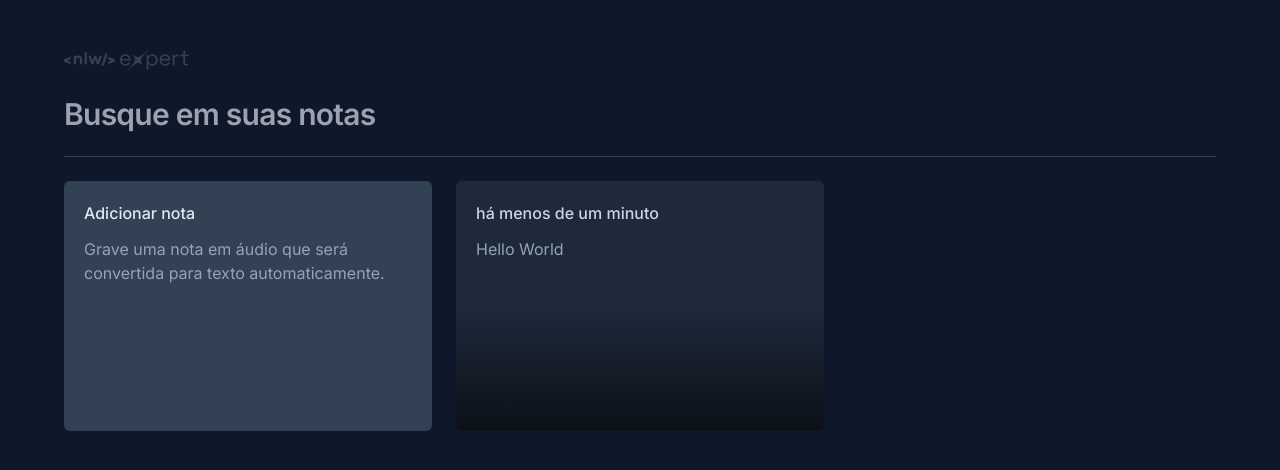
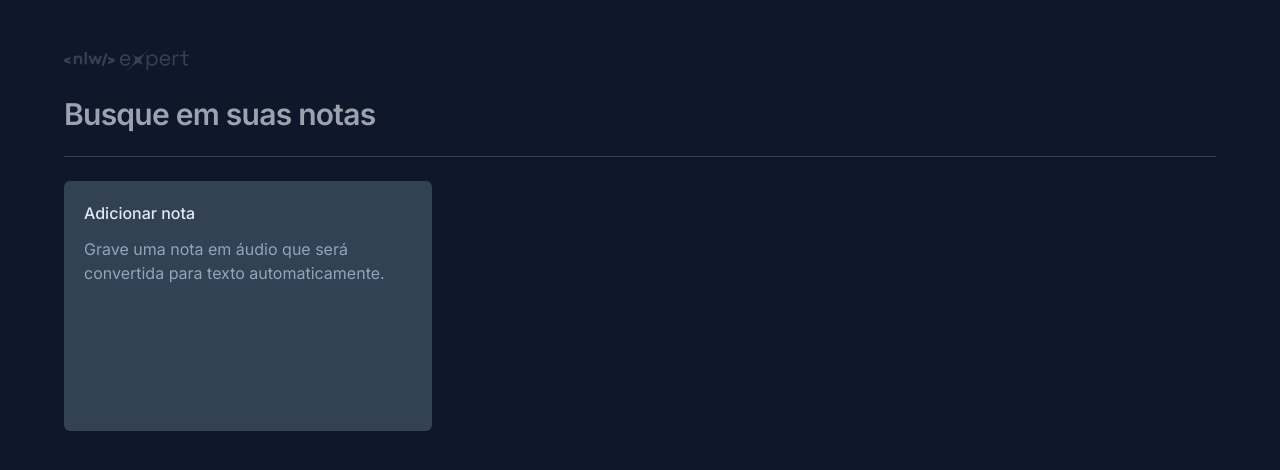
Before and after one commit to RobertoGabr/notewave, a React (Vite) app: page / in a window 1280 px wide. Shown: the top 470 px of the page. Built offline with nearby package versions, Linux system fonts and the light colour scheme.

Commit message:
função salvar nota

```diff
--- a/src/App.tsx
+++ b/src/App.tsx
@@ -1,13 +1,36 @@
+import { useState } from "react";
 import { NewNoteCard } from "./assets/components/new-notecard";
 import { NoteCard } from "./assets/components/note-card";
 import logo from "./assets/logo-expert.svg";
 
-const note = {
-  date: new Date(),
-  content: "Hello World",
-};
+interface Note {
+  id: string;
+  date: Date;
+  content: string;
+}
 
 export function App() {
+  const [notes, setNotes] = useState<Note[]>(() => {
+    const notesOnStorage = localStorage.getItem("notes");
+
+    if (notesOnStorage) {
+      return JSON.parse(notesOnStorage);
+    }
+    return [];
+  });
+
+  function onNoteCreate(content: string) {
+    const newNote = {
+      id: crypto.randomUUID(),
+      date: new Date(),
+      content,
+    };
+
+    const notesArray = [newNote, ...notes];
+    setNotes(notesArray);
+
+    localStorage.setItem("notes", JSON.stringify(notesArray));
+  }
   return (
     <div className="mx-auto max-w-6xl my-12 space-y-6">
       <img src={logo} alt="" />
@@ -21,8 +44,11 @@
       <div className="h-px bg-slate-700"></div>
 
       <div className="grid gap-6 grid-cols-3 auto-rows-[250px]">
-        <NewNoteCard />
-        <NoteCard note={note} />
+        <NewNoteCard onNoteCreate={onNoteCreate} />
+
+        {notes.map((note) => {
+          return <NoteCard key={note.id} note={note} />;
+        })}
       </div>
     </div>
   );
--- a/src/assets/components/new-notecard.tsx
+++ b/src/assets/components/new-notecard.tsx
@@ -3,7 +3,11 @@
 import { ChangeEvent, FormEvent, useState } from "react";
 import { toast } from "sonner";
 
-export function NewNoteCard() {
+interface NewNoteCardProps {
+  onNoteCreate: (content: string) => void;
+}
+
+export function NewNoteCard({ onNoteCreate }: NewNoteCardProps) {
   const [shouldShowOnBoarding, setShouldShowOnBoarding] = useState(true);
   const [content, setContent] = useState("");
 
@@ -21,7 +25,10 @@
   function handleSaveNote(e: FormEvent) {
     e.preventDefault();
 
-    console.log(content);
+    onNoteCreate(content);
+
+    setContent("");
+    setShouldShowOnBoarding(true);
 
     toast.success("Nota criada com sucesso");
   }
@@ -70,6 +77,7 @@
                   autoFocus
                   className="text-small leading-6 text-slate-400 bg-transparent resize-none flex-1 outline-none"
                   onChange={handleContentChange}
+                  value={content}
                 ></textarea>
               )}
             </div>
```
